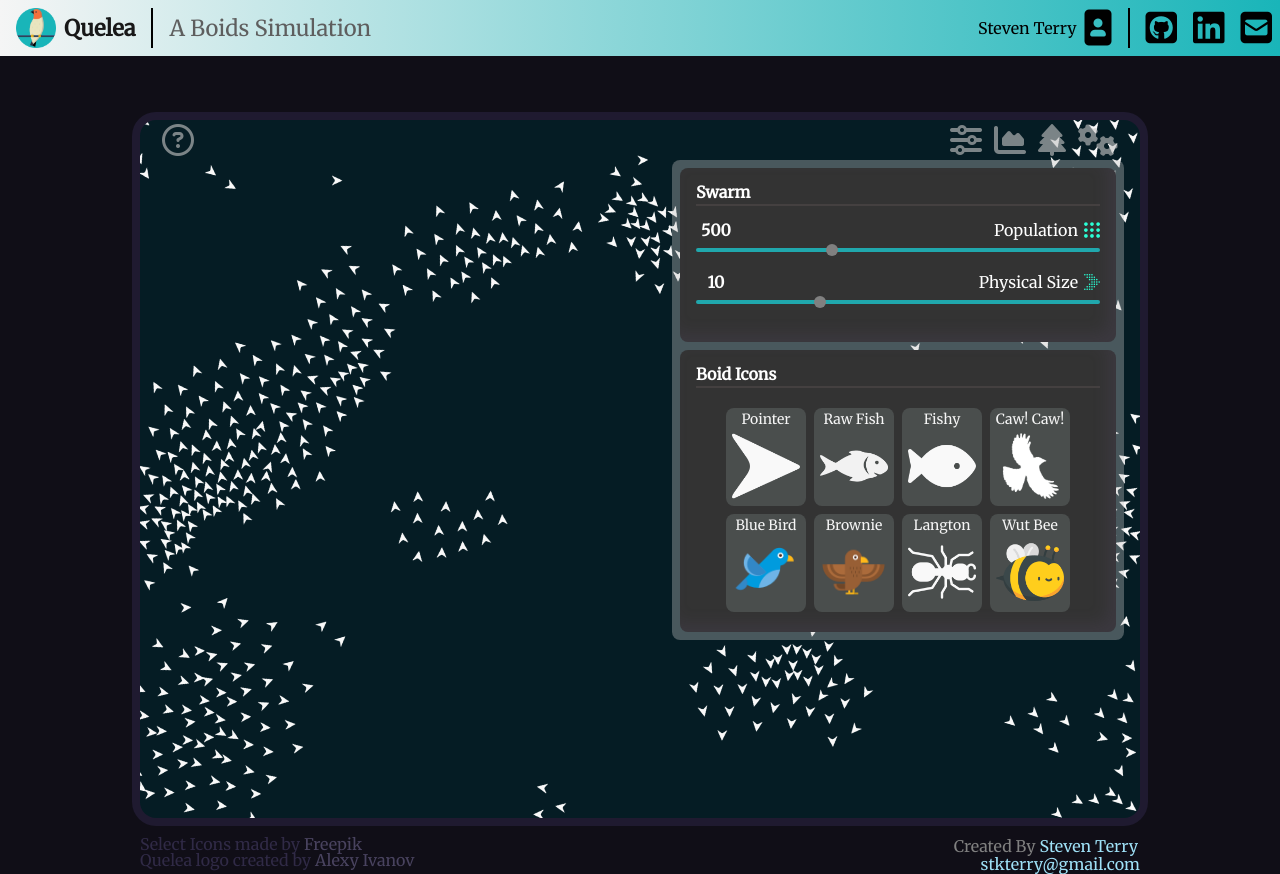
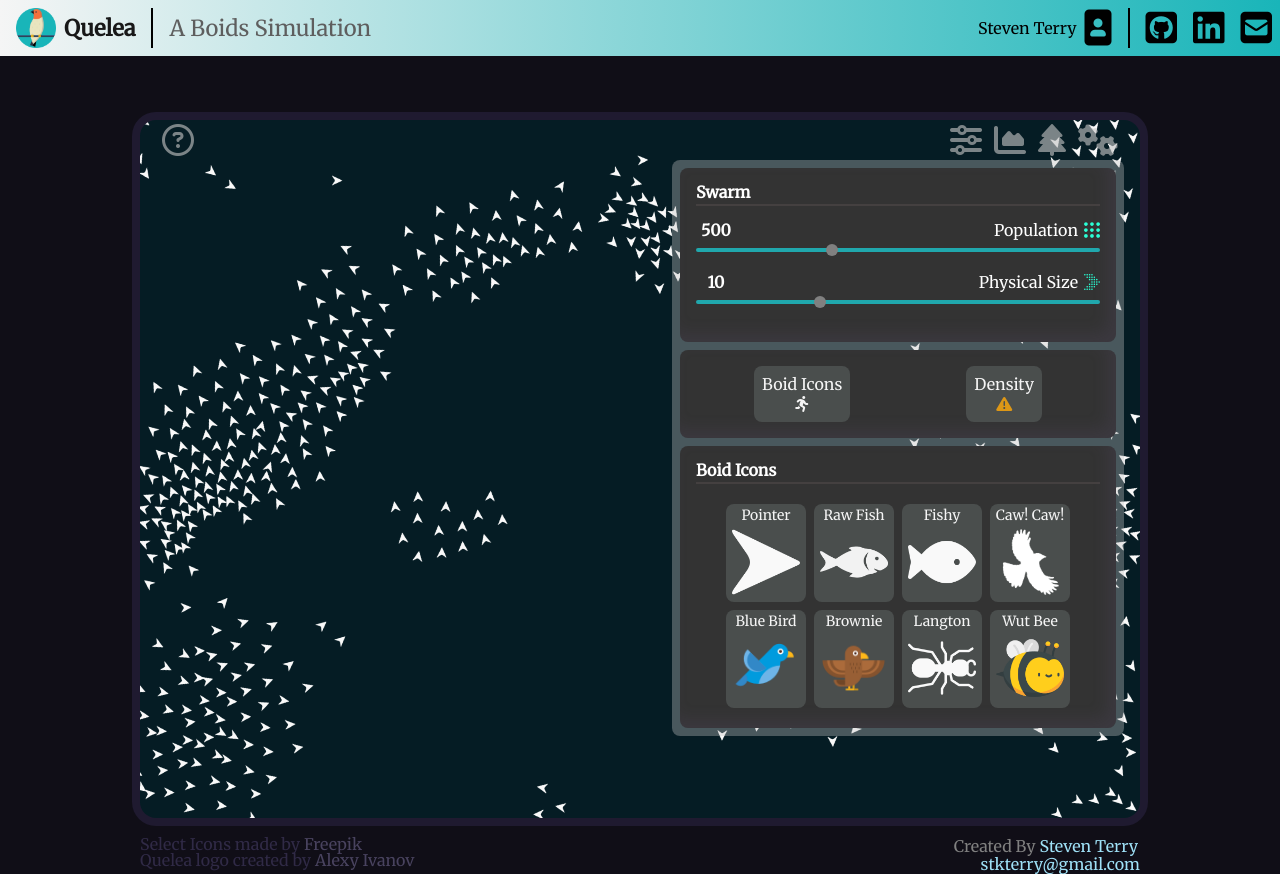
Before and after one commit to stkterry/quelea, a React (Create React App) app: page / in a window 1280 px wide. Both pictures are taken after a click on the button 1098 px from the left and 140 px from the top of the page. Built offline with nearby package versions, Linux system fonts and the light colour scheme.

Commit message:
Added experimental density plot feature, amended overlay information, added seizure warnings

```diff
--- a/src/assets/libs/boid.js
+++ b/src/assets/libs/boid.js
@@ -5,6 +5,7 @@ class Boid {
     this.pos = new Vec(pos.x, pos.y);
     this.vel = vel ? new Vec(vel.x, vel.y) : Vec.randFromMag(2, 3);
     this.acc = acc ? new Vec(acc.x, acc.y) : new Vec();
+    this.avgNeighbors = 0;
   }
 
   acsFunc(swarm, boids, obstacles) {
@@ -94,8 +95,9 @@ class Boid {
         .sub(this.vel)
         .limit(swarm.maxAvF)
     }
-
-    return new Boid(this.pos, this.vel, alignmentAvg.add(cohesionAvg).add(seperationAvg).add(avoidAvg))
+    let newBoid = new Boid(this.pos, this.vel, alignmentAvg.add(cohesionAvg).add(seperationAvg).add(avoidAvg));
+    newBoid.avgNeighbors = (alignmentAffectedBy + cohesionAffectedBy + separationAffectedBy) / 3;
+    return newBoid
   }
 
   update(swarm) {
--- a/src/assets/styles/boid_overlay.scss
+++ b/src/assets/styles/boid_overlay.scss
@@ -155,5 +155,14 @@
   filter: drop-shadow(0px 4px 4px rgb(52, 180, 169));
   }
 
+}
 
+// draw type buttons
+// #boid-drawtype-btns {
+
+// }
+#boid-drawtype-density {
+  div i {
+    color: rgb(221, 151, 22);
+  }
 }
--- a/src/assets/styles/output.css
+++ b/src/assets/styles/output.css
@@ -450,6 +450,9 @@ body {
     transform: translate(0, -4%);
     filter: drop-shadow(0px 4px 4px #34b4a9); }
 
+#boid-drawtype-density div i {
+  color: #dd9716; }
+
 .overlay-info-about {
   display: flex;
   flex-direction: column;
--- a/src/components/animations/boids/BoidsCanvas.jsx
+++ b/src/components/animations/boids/BoidsCanvas.jsx
@@ -23,7 +23,16 @@ class BoidsCanvas extends React.Component {
   draw() {
     this.ctx.fillStyle = "#051C24"
     this.ctx.fillRect(0, 0, this.width, this.height);
-    this.props.swarm.drawSwarmAdv(this.ctx);
+    switch(this.props.swarm.drawType) {
+      case "drawSwarmAdv":
+        this.props.swarm.drawSwarmAdv(this.ctx);
+        break;
+      case "drawSwarmDensity":
+        this.props.swarm.drawSwarmDensity(this.ctx);
+        break;
+      default:
+        this.props.swarm.drawSwarmAdv(this.ctx);
+    }
     this.props.swarm.drawObstacles(this.ctx);
   }
 
--- a/src/components/main/Main.jsx
+++ b/src/components/main/Main.jsx
@@ -52,6 +52,7 @@ class Main extends React.Component {
 
     this.handleOverlaySlider = this.handleOverlaySlider.bind(this);
     this.handleOverlayIcon = this.handleOverlayIcon.bind(this);
+    this.handleOverlayString = this.handleOverlayString.bind(this);
     this.showOverlayHighlight = this.showOverlayHighlight.bind(this);
     this.hideOverlayHighlight = this.hideOverlayHighlight.bind(this);
     this.showOverlay = this.showOverlay.bind(this);
@@ -91,7 +92,6 @@ class Main extends React.Component {
       let ele = document.getElementById("main-boids-anim");
 
       let { swarm } = this.state;
-      console.log(this.state.swarm)
       swarm.newObstacle(event.pageX - ele.offsetLeft, event.pageY - ele.offsetTop);
       this.setState({
         swarm: Object.assign(this.state.swarm, swarm)
@@ -115,6 +115,17 @@ class Main extends React.Component {
     });
   }
 
+  handleOverlayString(event, which) {
+    event.preventDefault();
+    this.setState({
+      swarm: Object.assign(
+        this.state.swarm,
+        { [which]: event.currentTarget.value }
+      )
+    })
+    console.log(which, event.currentTarget.value, this.state.swarm.drawType);
+  }
+
   handleOverlayIcon(event) {
     this.setState({
       swarm: Object.assign(
@@ -126,7 +137,6 @@ class Main extends React.Component {
 
   handleOverlaySlider(event, which) {
     event.preventDefault();
-    event.persist();
     this.setState({
       swarm: Object.assign(
         this.state.swarm,
@@ -481,6 +491,35 @@ class Main extends React.Component {
 
           </div>
 
+          <div className="boid-overlay-perception-sliders boid-avoidance-btns">
+
+            <button id="boid-drawtype-btns" className="boid-avoidance-btn"
+              value={"drawSwarmAdv"}
+              onClick={event => this.handleOverlayString(event, "drawType")}
+            >
+              <div
+                onMouseEnter={event => this.showOverlayHighlight(event, "info-boid-drawtype-boidicons")}
+                onMouseLeave={this.hideOverlayHighlight}
+              >
+                <h3>Boid Icons</h3>
+                <i className="fas fa-running" />
+              </div>
+            </button>
+            <button id="boid-drawtype-density" className="boid-avoidance-btn"
+              value={"drawSwarmDensity"}
+              onClick={event => this.handleOverlayString(event, "drawType")}
+            >
+              <div
+                onMouseEnter={event => this.showOverlayHighlight(event, "info-boid-drawtype-density")}
+                onMouseLeave={this.hideOverlayHighlight}
+              >
+                <h3>Density</h3>
+                <i className="fas fa-exclamation-triangle" />
+              </div>
+            </button>
+
+          </div>
+
           {
             this.boidIcons ? (
               <div className="boid-overlay-perception-sliders">
--- a/src/components/main/overlay_highlight.jsx
+++ b/src/components/main/overlay_highlight.jsx
@@ -178,6 +178,55 @@ class OverlayHighlight extends React.Component {
           </div>
         )
 
+      case "info-boid-drawtype-boidicons":
+        return (
+          <div id="info-boid-drawtype-boidicons" className="overlay-info-page">
+            <div className="boid-overlay-content">
+              <div className="boid-overlay-perception-sliders">
+                <h3 className="boid-overlay-slider-heading-text boid-overlay-text">
+                  DrawType: Boid Icons
+            </h3>
+                <p className="paragraph">
+                  This is the default drawtype for the boids, the icons below
+                  will be drawn to the screen at the given size set in the 'Physical Size'
+                  section above.
+            </p>
+              </div>
+            </div>
+          </div>
+        )
+
+      case "info-boid-drawtype-density":
+        return (
+          <div id="info-boid-drawtype-boidicons" className="overlay-info-page">
+            <div className="boid-overlay-content">
+              <div className="boid-overlay-perception-sliders">
+                <h3 className="boid-overlay-slider-heading-text boid-overlay-text">
+                  WARNING!: Experimental
+                  <br></br>
+                  <br></br>
+                  SEIZURE-WARNING!: Flashing, undulating colors
+                  <br></br>
+
+            </h3>
+              </div>
+              <div className="boid-overlay-perception-sliders">
+                <h3 className="boid-overlay-slider-heading-text boid-overlay-text">
+                  DrawType: Density
+            </h3>
+                <p className="paragraph">
+                  This is a wonderful though experimental drawtype that displays
+                  a boid's color as the density of its neighbors.  The density is
+                  taken from the average number of neighbors within all three
+                  perception radii.
+                  <br></br>
+                  NOTE: When enabled the "Boid Icons" section will be unavailable
+            </p>
+              </div>
+            </div>
+          </div>
+        )
+
       case "info-population-size":
         return (
           <div id="info-maximum-acceleration" className="overlay-info-page">
@@ -214,6 +263,8 @@ class OverlayHighlight extends React.Component {
             </div>
           </div>
         )
+
+
 
       case "info-avoidance-radius":
         return (
@@ -259,6 +310,8 @@ class OverlayHighlight extends React.Component {
           </div>
         )
 
+
+
       default:
         return <></>
     }
```
Also changed, not shown: readme_imgs/eight.png (added), src/assets/libs/swarm.js, 1 other file (tests, documents, lock files or other folders).
